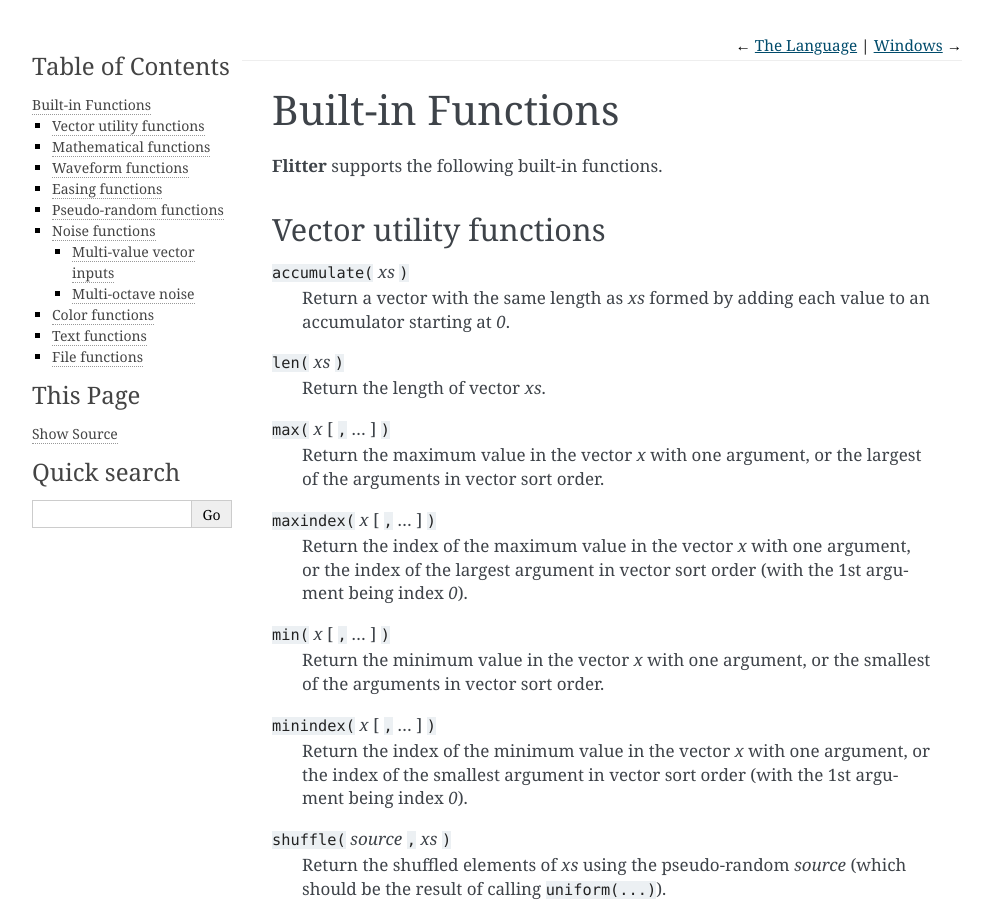
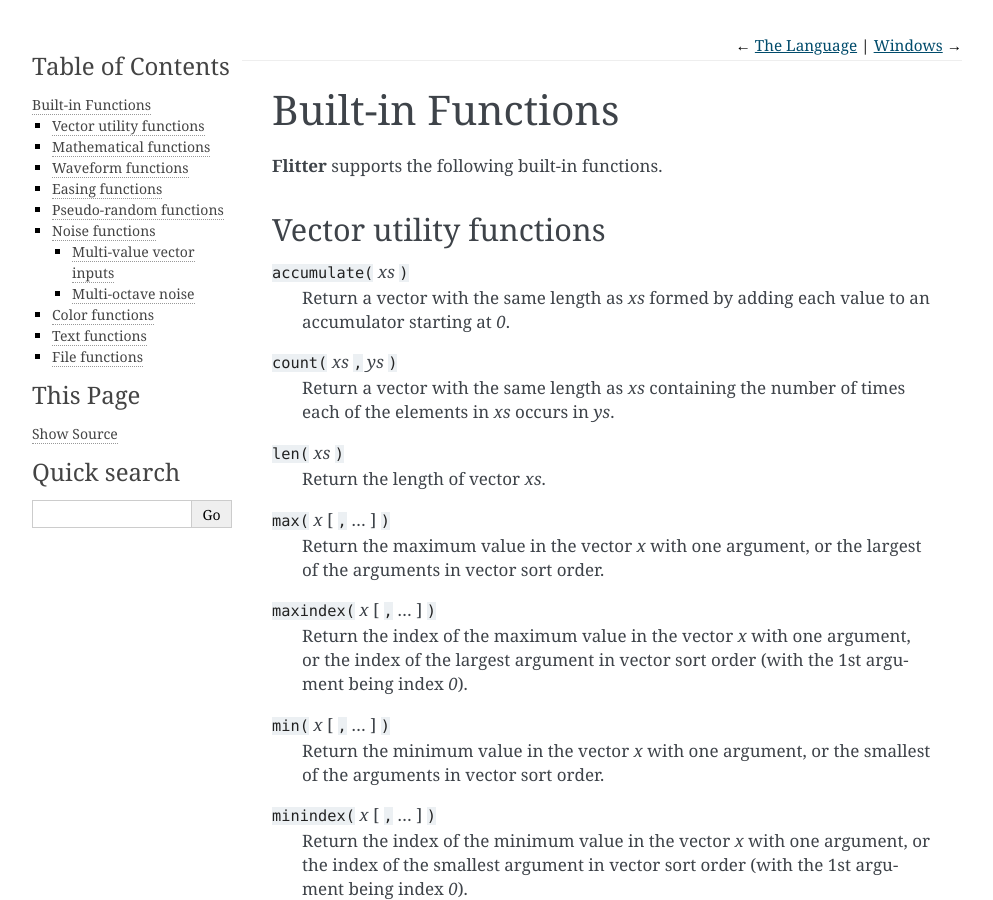
Before and after one commit to jonathanhogg/flitter, a Sphinx documentation site: the page built from docs/builtins.md, in a window 1280 px wide and 900 px high. Shown: the whole window, without its empty margins (148-1141 px from the left). Built offline with Sphinx 7.4.7, drawn with Linux system fonts in a browser that asks for light colours; some of the changed text lies outside the part shown.

Commit message:
Add cubic and count functions

```diff
--- a/docs/builtins.md
+++ b/docs/builtins.md
@@ -7,6 +7,10 @@
 `accumulate(` *xs* `)`
 : Return a vector with the same length as *xs* formed by adding each value to an
 accumulator starting at *0*.
+
+`count(` *xs* `,` *ys* `)`
+: Return a vector with the same length as *xs* containing the number of times
+each of the elements in *xs* occurs in *ys*.
 
 `len(` *xs* `)`
 : Return the length of vector *xs*.
```
Also changed, not shown: other parts of docs/builtins.md (+3 -0 lines), docs/diagrams/easings.png, 2 other files.
